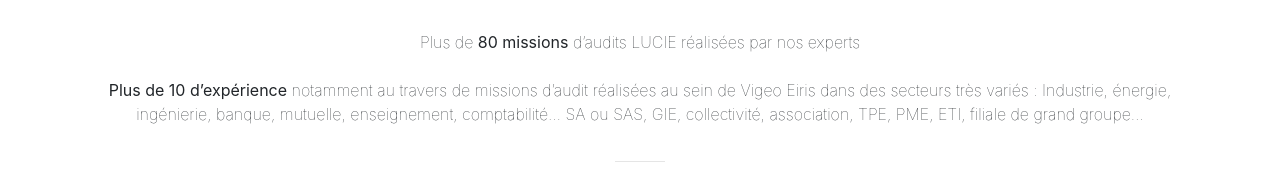
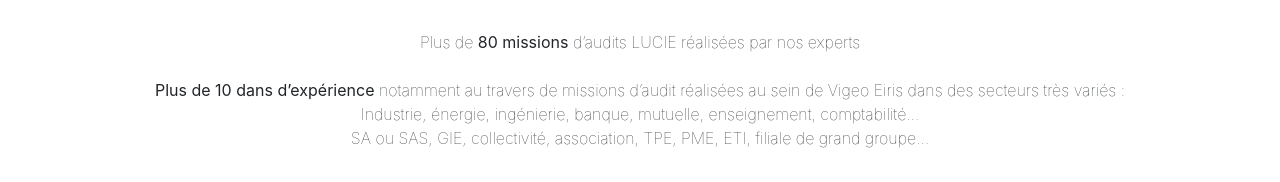
Before and after one commit to f80dev/rseval, a website with bundled scripts: page index.html in a window 1280 px wide. Shown: the part 4456-4638 px from the top of the page. Built offline with nearby package versions, Linux system fonts and the light colour scheme.

Commit message:
Version 0.2

```diff
--- a/index.html
+++ b/index.html
@@ -347,10 +347,10 @@
         <img src="http://www.merignac.com/sites/default/files/styles/mg_large/public/field/image/iso26000.png?itok=2BP3z87c" class="logos">
 
         <p class="text-paragraphe text-center">
-          Plus de <strong>80 missions</strong> d’audits LUCIE réalisées par nos experts<br><br><strong>Plus de 10 d’expérience</strong>
+          Plus de <strong>80 missions</strong> d’audits LUCIE réalisées par nos experts<br><br><strong>Plus de 10 dans d’expérience</strong>
           notamment au travers de missions d’audit réalisées au sein de Vigeo Eiris
-          dans des secteurs très variés :
-          Industrie, énergie, ingénierie, banque, mutuelle, enseignement, comptabilité…
+          dans des secteurs très variés :<br>
+          Industrie, énergie, ingénierie, banque, mutuelle, enseignement, comptabilité…<br>
           SA ou SAS, GIE, collectivité, association, TPE, PME, ETI, filiale de grand groupe…
         </p>
 
```
